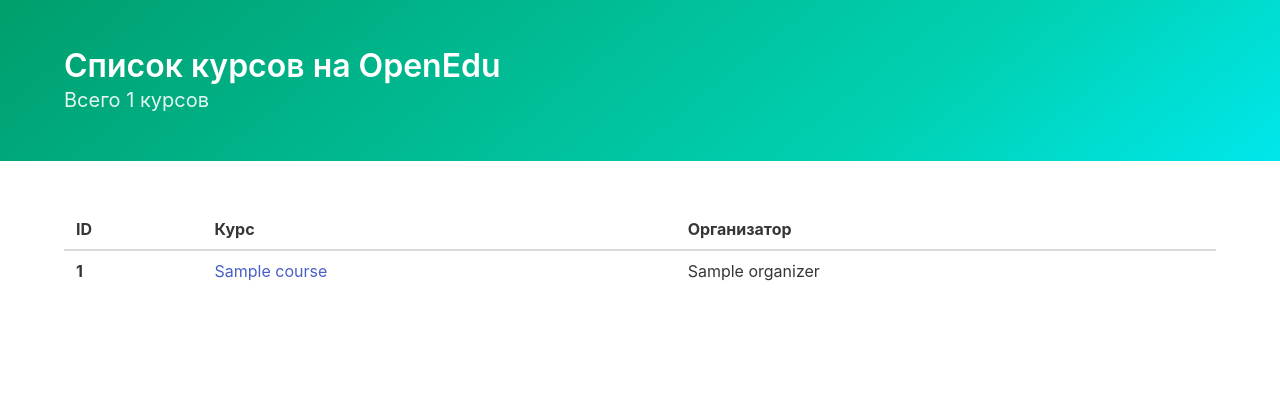
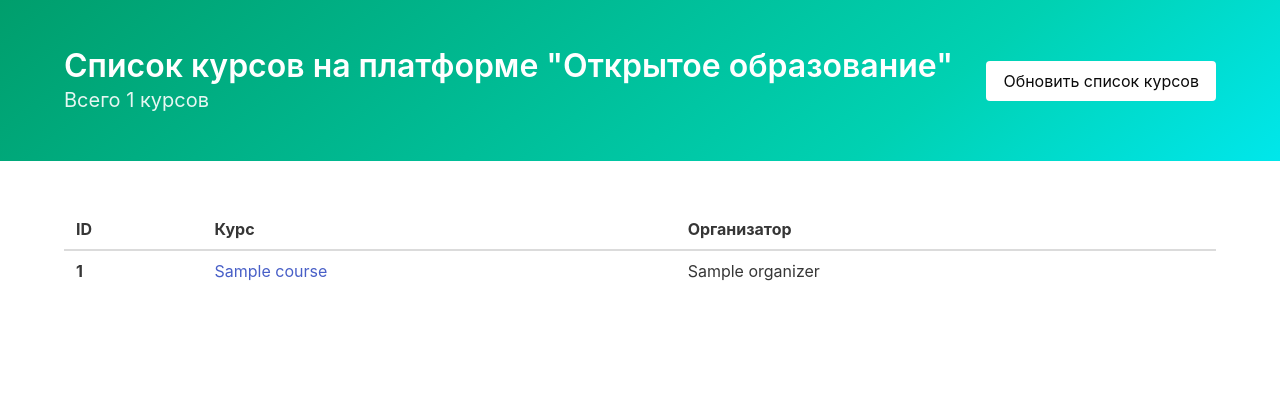
Before and after one commit to BakasaRus/OpenEduParser, a Django app: page / in a window 1280 px wide. Shown: the top 420 px of the page. Run offline with Django 3.2, Linux system fonts and the light colour scheme; tables that the repository leaves empty hold one stand-in row (values such as "Sample post"); some libraries are stand-ins or nearby versions.

Commit message:
Ещё немного красоты

```diff
--- a/templates/index.html
+++ b/templates/index.html
@@ -8,17 +8,25 @@
     <section class="hero is-primary is-bold">
         <div class="hero-body">
             <div class="container">
+                <div class="columns is-vcentered">
+                    <div class="column">
                         <h1 class="title">
-                    Список курсов на OpenEdu
+                            Список курсов на платформе "Открытое образование"
                         </h1>
                         <h2 class="subtitle">
                             Всего {{ courses.count }} курсов
                         </h2>
                     </div>
+                    <div class="column is-narrow">
+                        <a href="/update" class="button is-white">Обновить список курсов</a>
+                    </div>
+                </div>
+            </div>
         </div>
     </section>
     <section style="padding: 3rem 0">
         <div class="container">
+            {% if courses %}
                 <table class="table is-fullwidth">
                     <thead>
                         <tr>
@@ -37,6 +45,13 @@
                         {% endfor %}
                     </tbody>
                 </table>
+            {% else %}
+                <div class="message is-warning">
+                    <div class="message-body">
+                        В базе данных парсера курсов нет. Скорее всего, они ещё не были взяты с сайта Открытого образования.
+                    </div>
+                </div>
+            {% endif %}
         </div>
     </section>
 {% endblock %}
--- a/templates/template.html
+++ b/templates/template.html
@@ -10,7 +10,6 @@
             min-height: 100vh;
             flex-direction: column;
         }
-
         .wrapper {
             flex: 1;
         }
```
Also changed, not shown: templates/show.html (+9 -5 lines). Lines whose indentation alone changed are shown as unchanged.
